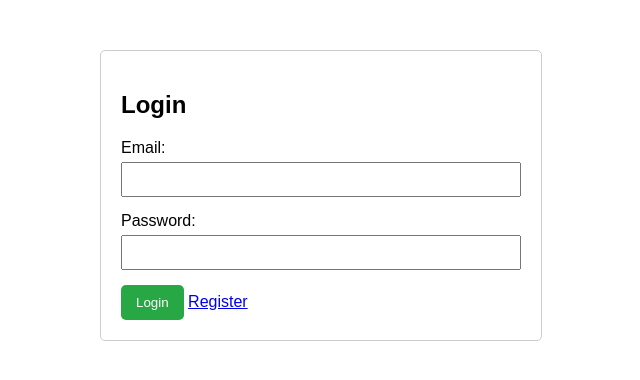
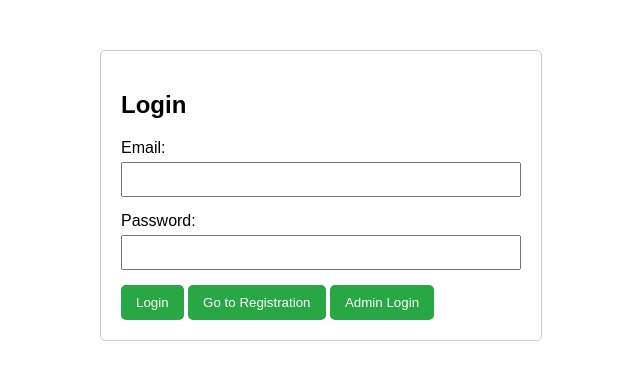
Before and after one commit to sggenDebugs/thesis-website, a PHP site: page /login.php in a window 1280 px wide. Shown: the top 380 px of the page, without its empty margins (319-959 px from the left). Run offline with PHP 8.4, Linux system fonts and the light colour scheme.

Commit message:
feat: enhance navigation with buttons for registration and admin login on login page, and a button to return to login on registration page

```diff
--- a/login.php
+++ b/login.php
@@ -58,7 +58,8 @@ $conn->close();
                 <input type="password" id="password" name="password" required>
             </div>
             <button type="submit">Login</button>
-            <a href="register.php">Register</a>
+            <button type="button" onclick="window.location.href='register.php'">Go to Registration</button>
+            <button type="button" onclick="window.location.href='admin_login.php'">Admin Login</button>
         </form>
         <?php if (isset($error)): ?>
             <p class="error"><?php echo $error; ?></p>
--- a/register.php
+++ b/register.php
@@ -92,6 +92,7 @@ $conn->close();
                 <input type="text" id="government_id" name="government_id" required>
             </div>
             <button type="submit">Register</button>
+            <button type="button" onclick="window.location.href='login.php'">Go to Login</button>
         </form>
         <?php if (isset($error) && $error): ?>
             <p class="error"><?php echo $error; ?></p>
```
